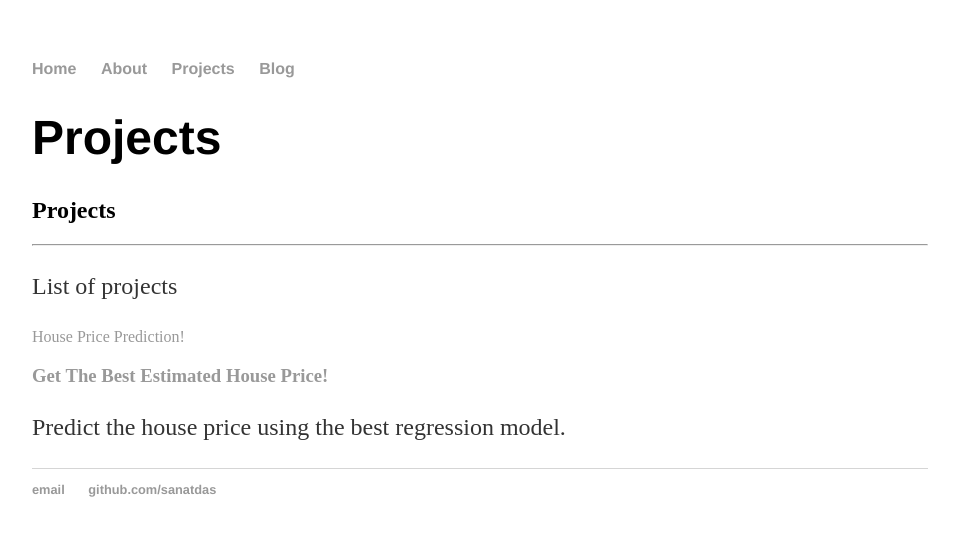
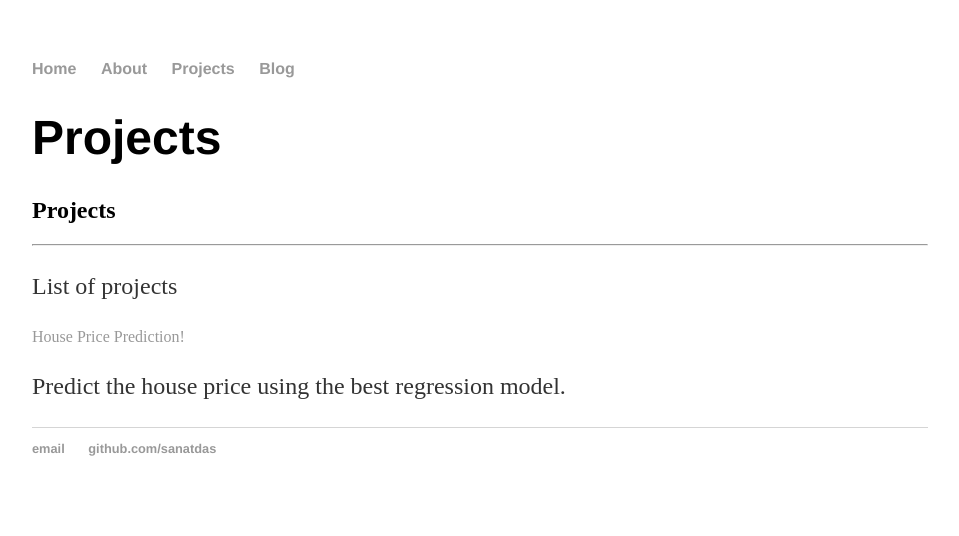
Before and after one commit to sanatdas/sanatdas1.github.io, a Jekyll site: the page built from projects/index.html, in a window 1280 px wide. Shown: the top 536 px of the page, without its empty margins (160-1119 px from the left). Built offline with Jekyll 4.4.1, drawn with Linux system fonts in a browser that asks for light colours; Markdown is read by kramdown in place of the engine named in the settings.

Commit message:
Update index.html

```diff
--- a/projects/index.html
+++ b/projects/index.html
@@ -16,10 +16,9 @@ title: Projects
                                 <div class="project-name">
                                     House Price Prediction!
                                 </div>
-				 <h3> Get The Best Estimated House Price! </h3>
+				  </a>
                         <p class="text-muted"> Predict the house price using the best regression model.</p>
 				 <!--b class="text-muted">Accepted Poster at IEEE Viz Conference 2015!</b-->
-                    </a>
                 </div>
 	</div>
 	</div>
```
